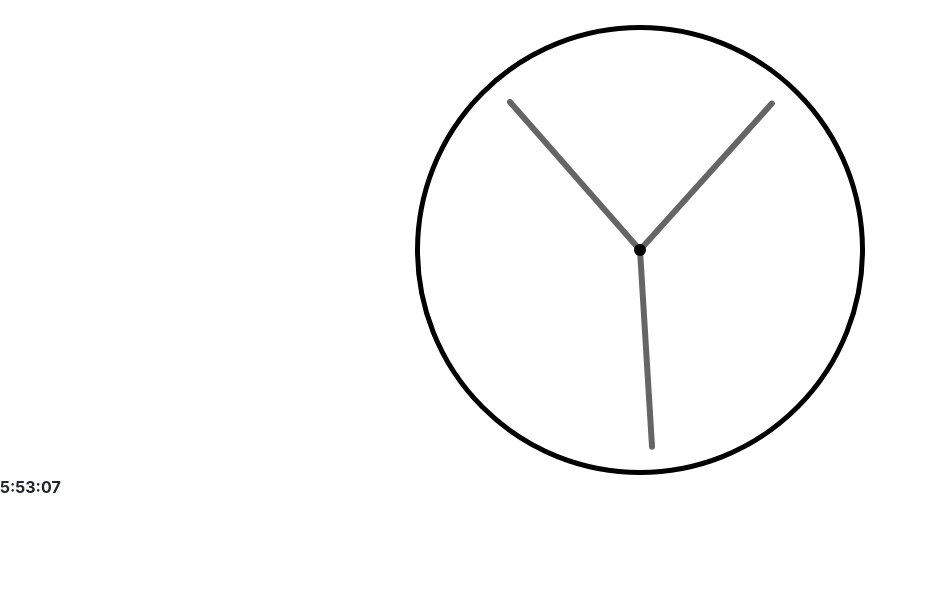
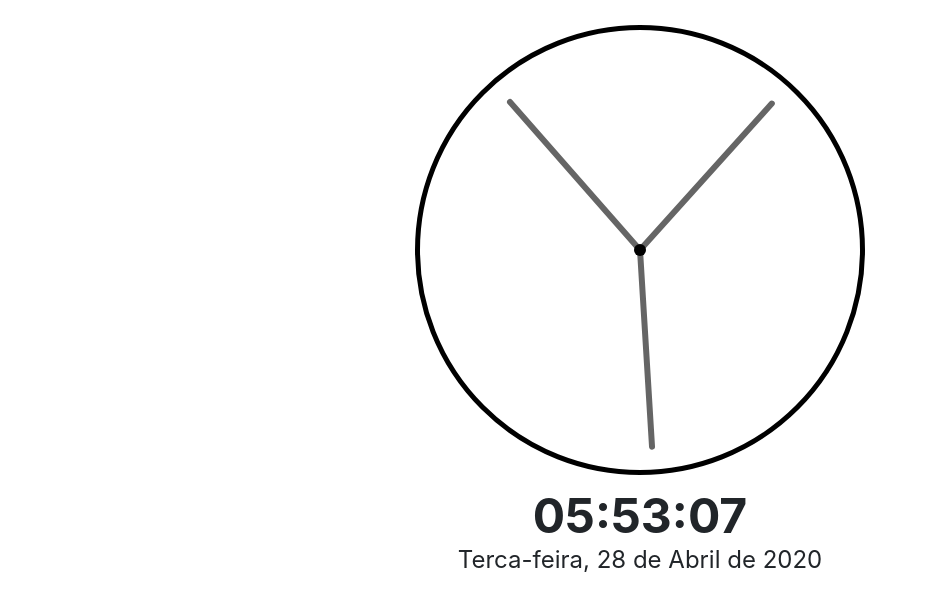
Before and after one commit to noronh4/Time-Now, a plain HTML site: page relogio/index.html in a window 1280 px wide. Shown: the whole page, without its empty margins (0-928 px from the left). Drawn offline with nearby package versions, Linux system fonts and the light colour scheme.

Commit message:
relogio e data base prontos

```diff
--- a/relogio/index.html
+++ b/relogio/index.html
@@ -11,7 +11,6 @@
 <body>
     <div class="wrap">
 
-
         <div class="clock">
 
             <div class="clock-inner">
@@ -24,7 +23,8 @@
     </div>
 
 
-    <div class="timenow"><b id="timenow"></b></div>
+    <div class="timeNow"><b id="timeNow"></b></div>
+    <div id="writtenDate" class="writtenDate"></div>
 
 
 </body>
--- a/relogio/index.js
+++ b/relogio/index.js
@@ -1,6 +1,32 @@
 const hand_hr = document.querySelector('.hand.hour');
 const hand_min = document.querySelector('.hand.minute');
 const hand_sec = document.querySelector('.hand.second');
+
+const days = {
+    'Sun': 'Domingo',
+    'Mon': 'Segunda-feira',
+    'Tue': 'Terca-feira',
+    'Wed': 'Quarta-feira',
+    'Thu': 'Quinta-feira',
+    'Fri': 'Sexta-feira',
+    'Sat': 'Sabado',
+};
+
+const months = {
+    'Jun': 'Janeiro',
+    'Feb': 'Fevereiro',
+    'Mar': 'Marco',
+    'Apr': 'Abril',
+    'May': 'Maio',
+    'Jun': 'Junho',
+    'Jul': 'Julho',
+    'Aug': 'Agosto',
+    'Sep': 'Setembro',
+    'Oct': 'Outubro',
+    'Nov': 'Novembro',
+    'Dec': 'Dezembro'
+
+};
 
 
 
@@ -20,6 +46,10 @@ function tick() {
     hand_hr.style.transform = `translateY(-50%) rotate(${hourDegrees}deg)`;
 
 
+    if (hour < 10) {
+        hour = `0${hour}`
+    }
+
     if (minutes < 10) {
         minutes = `0${minutes}`;
     }
@@ -27,28 +57,44 @@ function tick() {
         seconds = `0${seconds}`;
     }
 
-    document.getElementById('timenow').textContent = `${hour}:${minutes}:${seconds}`;
+    document.getElementById('timeNow').textContent = `${hour}:${minutes}:${seconds}`;
 
 }
+
 tick();
 setInterval(tick, 1000);
+
+
 
 function data() {
     let date = new Date();
 
     let getTime = date.getTime();
     let dateTime = Date(getTime);
-    //let patt = /\w{3}\s\w{3}\s\d*\s\d+/gm;
-    console.log(getTime);
+
+
     let patt = /\w{3}\s\w{3}\s\d*\s\d+/gm;
 
-    let result = dateTime.split(patt);
-    let result2 = patt.exec(dateTime);
-    let result3 =
-    console.log(result);
-    console.log(result2);
-    //let result = patt.exec(j);
-    //return result;
+
+    let objRegex = patt.exec(dateTime);
+    let resultString = objRegex[0];
+    let result = resultString.split(' ');
+
+    // manipular a string de result fora da funcao, atraves do 'return'
+    return result;
 }
+let x = data();
+console.log(x);
 
-data();
+const keyDays = [x[0]];
+const keyMonths = [x[1]];
+
+
+keyDays.forEach(elements => {
+    let writtingDay = days[keyDays];
+    //coloquei um 'forEach' dentro de outro pra conseguir adicionar os dois valores (writtingDay e writtingMonth) ao html
+    keyMonths.forEach(element => {
+        let writtingMonth = months[keyMonths];
+        document.getElementById('writtenDate').textContent = `${writtingDay}, ${x[2]} de ${writtingMonth} de ${x[3]}`;
+    });
+});
```
